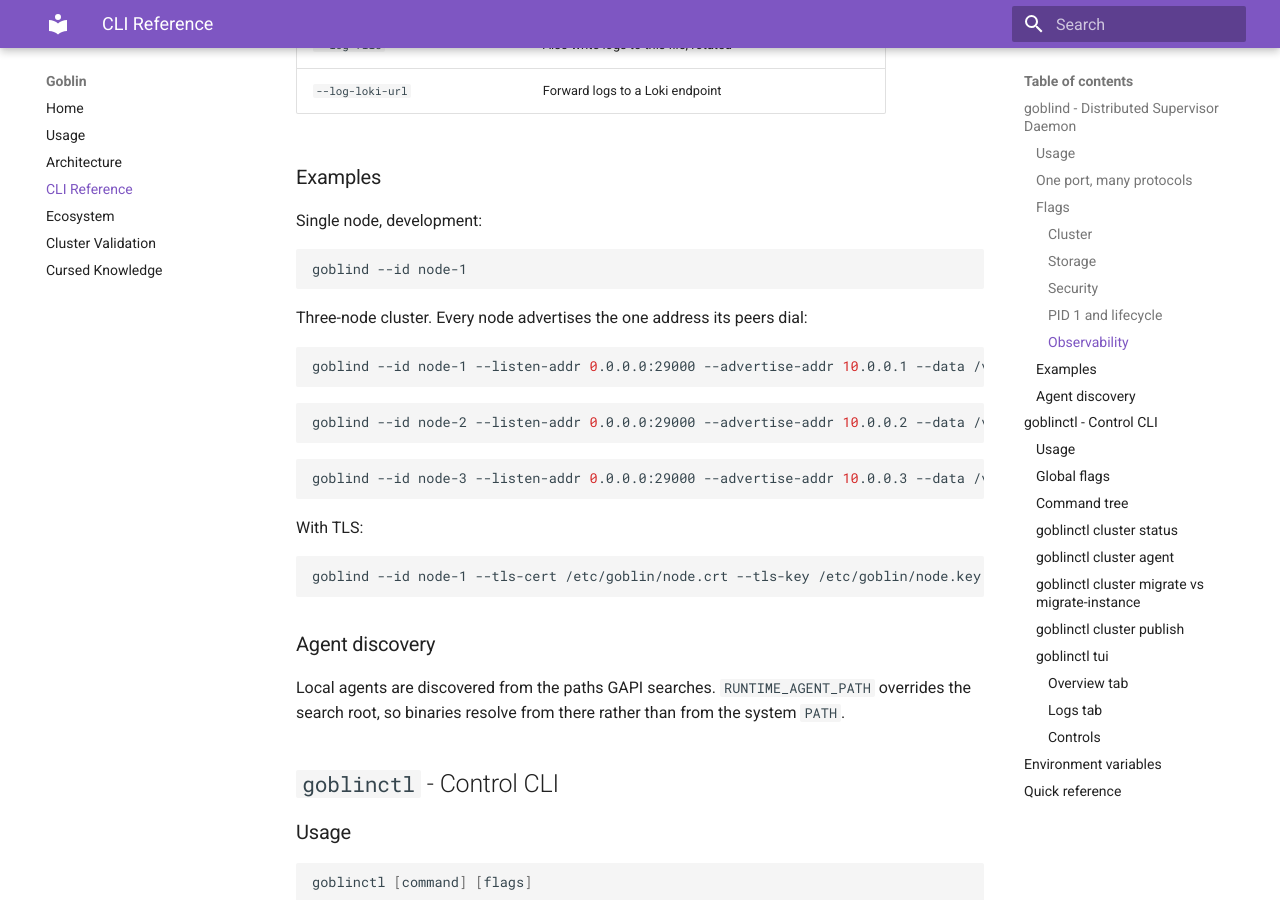
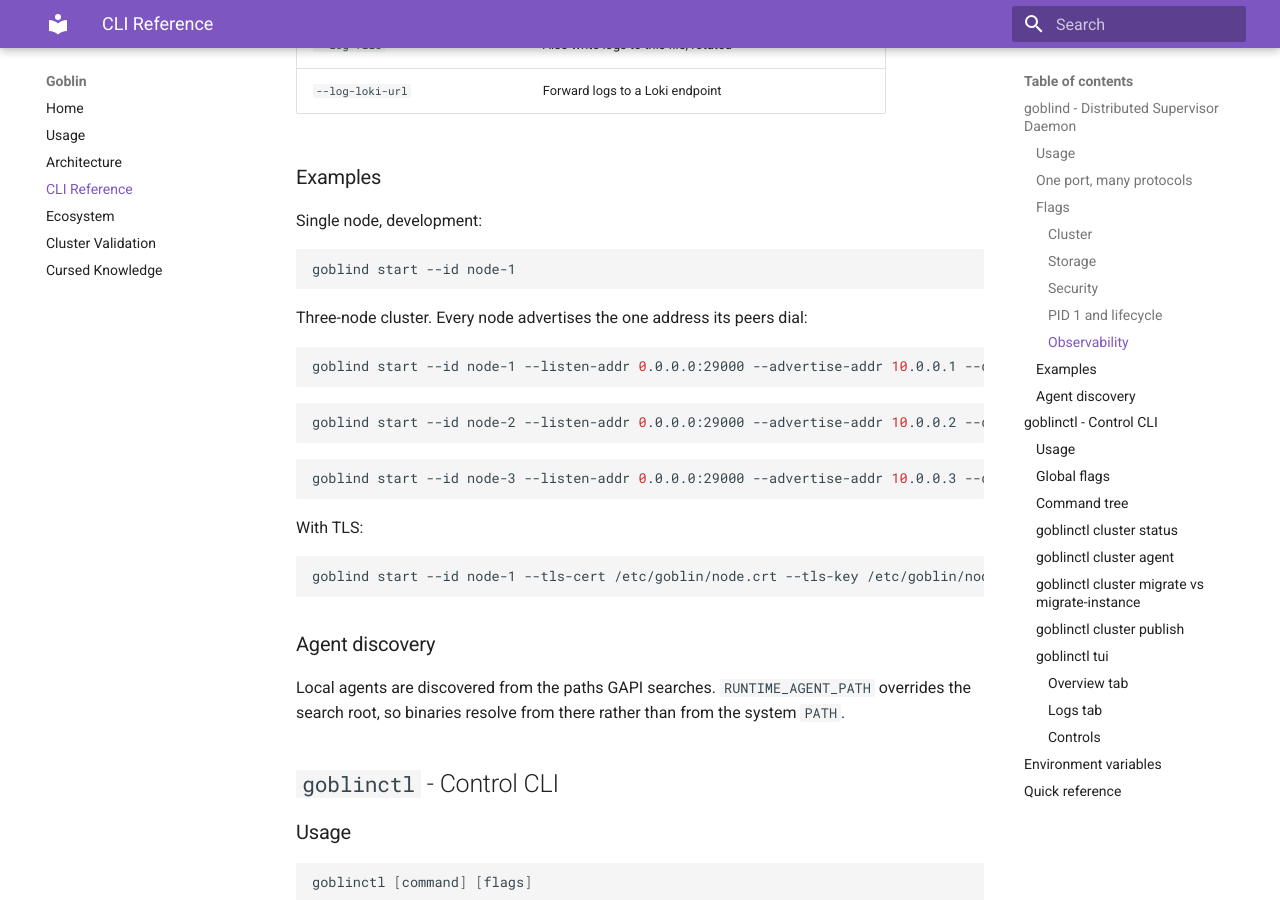
Before and after one commit to goppydae/goblin, an MkDocs documentation site: the page built from docs/cli-reference.md, in a window 1280 px wide and 900 px high, scrolled down 2861 px. Built offline with MkDocs 1.6.1 and Material for MkDocs 9.7.7, drawn with Linux system fonts in a browser that asks for light colours.

Commit message:
fix(test): move remaining goblind callers behind `start`
GOBLIN-DIV-053 moved nine call sites. A tenth survived and reddened VM
Checks on main: nix/tests/cluster-migration.nix launches goblind inside
a NixOS guest via systemd-run, with --listen-addr as a root flag, and
that flag is now local to `start`.

It was missed for a stupid reason worth recording. The enumeration that
found the other nine was piped through `head -25`, and this line sits
below the cut. A truncated enumeration reads exactly like a complete
one - the same failure the entry's own residual warns about for the
tagged cluster suite, arriving instead through my own shell pipeline.

Also moves seventeen invocations across docs/cli-reference.md,
docs/usage.md and docs/ecosystem.md. The entry named README.md and no
other documentation, so these were stale the moment the daemon moved;
none of them is executed by anything, which is why nothing caught them.

The full re-enumeration is untruncated and now returns no bare
invocation anywhere outside test_cli_failure.sh, which stays dead on
purpose.

Verified: both nix files parse, the criu-tagged cluster tests typecheck
under -tags 'cluster criu', and the cluster suite is green locally.
nix/tests/cluster-migration.nix runs only under VM Checks, which is off
the pull-request path, so the merge to main is its first execution.

````diff
--- a/docs/cli-reference.md
+++ b/docs/cli-reference.md
@@ -93,28 +93,28 @@ refuses to start in that state.
 Single node, development:
 
 ```bash
-goblind --id node-1
+goblind start --id node-1
 ```
 
 Three-node cluster. Every node advertises the one address its peers
 dial:
 
 ```bash
-goblind --id node-1 --listen-addr 0.0.0.0:29000 --advertise-addr 10.0.0.1 --data /var/lib/goblin/raft
+goblind start --id node-1 --listen-addr 0.0.0.0:29000 --advertise-addr 10.0.0.1 --data /var/lib/goblin/raft
 ```
 
 ```bash
-goblind --id node-2 --listen-addr 0.0.0.0:29000 --advertise-addr 10.0.0.2 --data /var/lib/goblin/raft --join 10.0.0.1:29000
+goblind start --id node-2 --listen-addr 0.0.0.0:29000 --advertise-addr 10.0.0.2 --data /var/lib/goblin/raft --join 10.0.0.1:29000
 ```
 
 ```bash
-goblind --id node-3 --listen-addr 0.0.0.0:29000 --advertise-addr 10.0.0.3 --data /var/lib/goblin/raft --join 10.0.0.1:29000
+goblind start --id node-3 --listen-addr 0.0.0.0:29000 --advertise-addr 10.0.0.3 --data /var/lib/goblin/raft --join 10.0.0.1:29000
 ```
 
 With TLS:
 
 ```bash
-goblind --id node-1 --tls-cert /etc/goblin/node.crt --tls-key /etc/goblin/node.key --tls-ca /etc/goblin/ca.crt
+goblind start --id node-1 --tls-cert /etc/goblin/node.crt --tls-key /etc/goblin/node.key --tls-ca /etc/goblin/ca.crt
 ```
 
 ### Agent discovery
@@ -290,9 +290,9 @@ flags only. The variables that are actually read:
 
 ```bash
 # three-node cluster
-goblind --id node-1 --listen-addr 0.0.0.0:29000 --advertise-addr 10.0.0.1
-goblind --id node-2 --listen-addr 0.0.0.0:29000 --advertise-addr 10.0.0.2 --join 10.0.0.1:29000
-goblind --id node-3 --listen-addr 0.0.0.0:29000 --advertise-addr 10.0.0.3 --join 10.0.0.1:29000
+goblind start --id node-1 --listen-addr 0.0.0.0:29000 --advertise-addr 10.0.0.1
+goblind start --id node-2 --listen-addr 0.0.0.0:29000 --advertise-addr 10.0.0.2 --join 10.0.0.1:29000
+goblind start --id node-3 --listen-addr 0.0.0.0:29000 --advertise-addr 10.0.0.3 --join 10.0.0.1:29000
 
 # inspect
 goblinctl cluster status --api-addr 10.0.0.1:29000
````
Also changed, not shown: docs/ecosystem.md (+3 -3 lines), docs/usage.md (+6 -6 lines), 1 other file.
